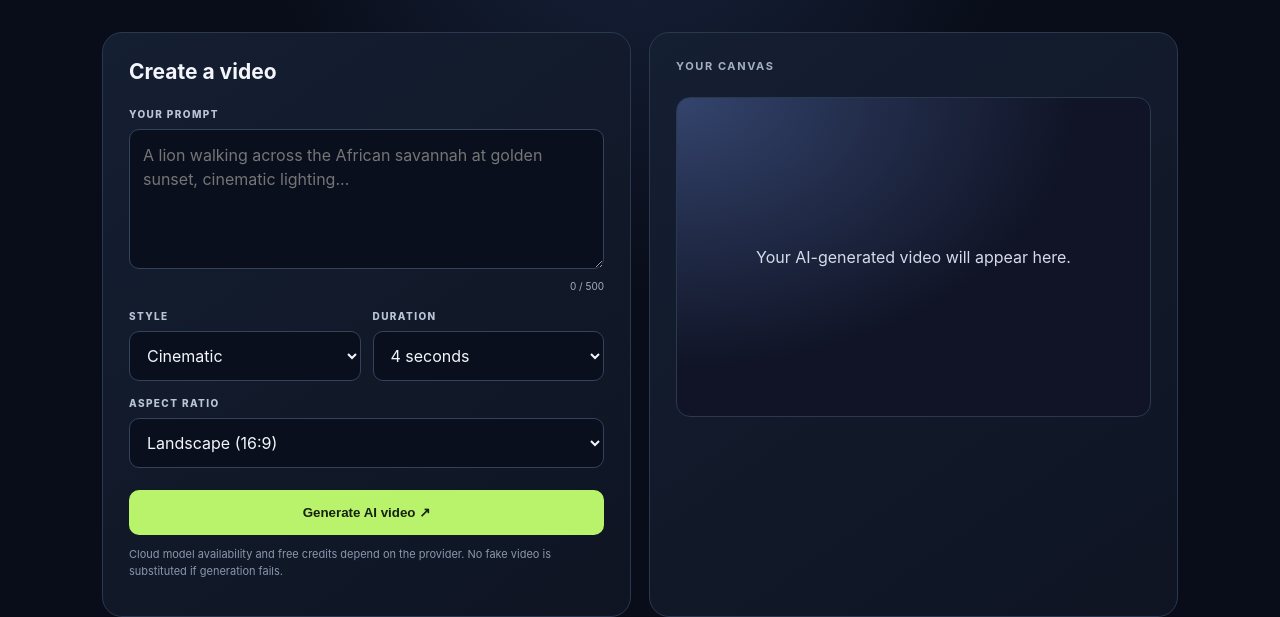
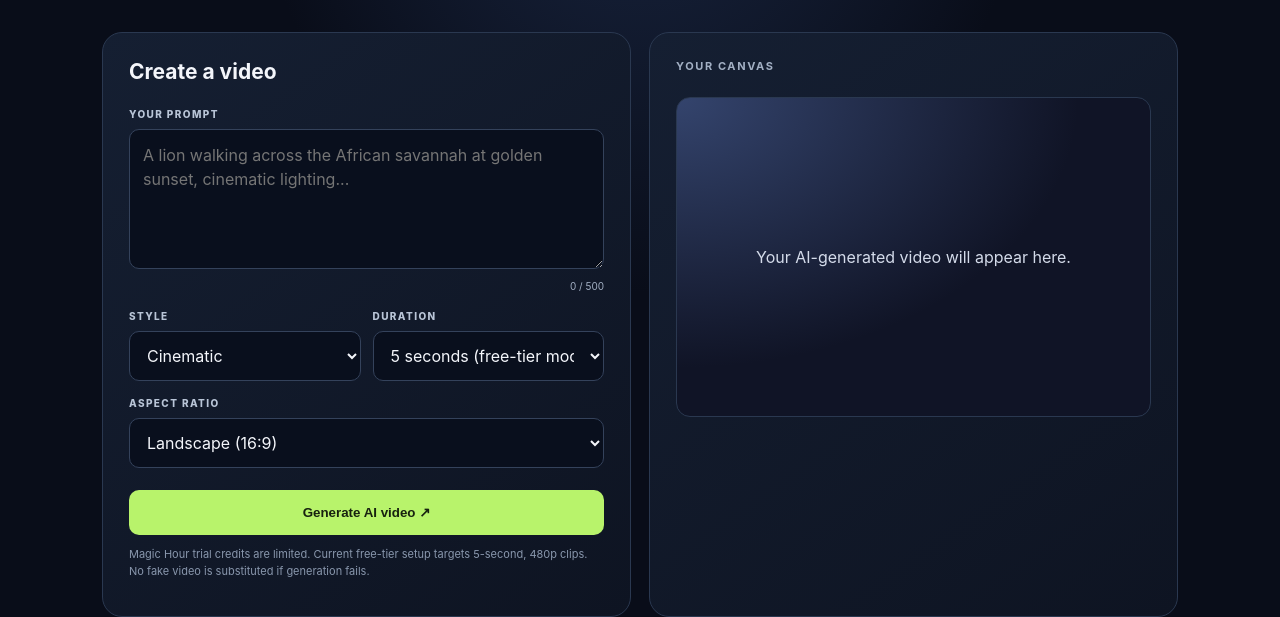
Before and after one commit to 2543ty/phai, a plain HTML site: page static/index.html in a window 1280 px wide. Shown: the part 274-891 px from the top of the page. Drawn offline with Linux system fonts and the light colour scheme.

Commit message:
Configure five-second free-tier video option

```diff
--- a/static/index.html
+++ b/static/index.html
@@ -17,11 +17,11 @@
 <div class="counter" id="char-count">0 / 500</div>
 <div class="fields">
 <div><label for="style">STYLE</label><select id="style"><option value="cinematic">Cinematic</option><option value="animation">Animation</option><option value="documentary">Documentary</option><option value="fantasy">Fantasy</option></select></div>
-<div><label for="duration">DURATION</label><select id="duration"><option value="4">4 seconds</option><option value="6">6 seconds</option><option value="8">8 seconds</option></select></div>
+<div><label for="duration">DURATION</label><select id="duration"><option value="5">5 seconds (free-tier model)</option></select></div>
 </div>
 <label>ASPECT RATIO</label><select id="ratio"><option value="16:9">Landscape (16:9)</option><option value="9:16">Portrait (9:16)</option></select>
 <button id="generate-btn" type="submit">Generate AI video ↗</button>
-<p class="note">Cloud model availability and free credits depend on the provider. No fake video is substituted if generation fails.</p>
+<p class="note">Magic Hour trial credits are limited. Current free-tier setup targets 5-second, 480p clips. No fake video is substituted if generation fails.</p>
 </form>
 <section class="preview"><h2>YOUR CANVAS</h2><div id="canvas"><p id="status-text">Your AI-generated video will appear here.</p><video id="result-video" controls playsinline hidden></video></div><a id="download-link" hidden download>Download video</a></section>
 </section>
```
